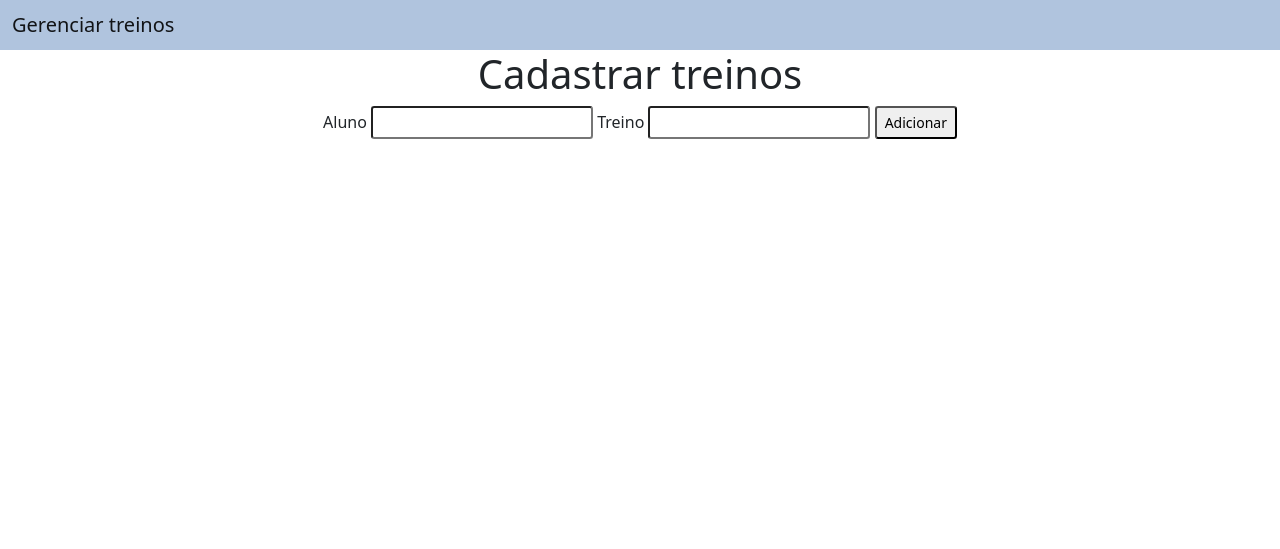
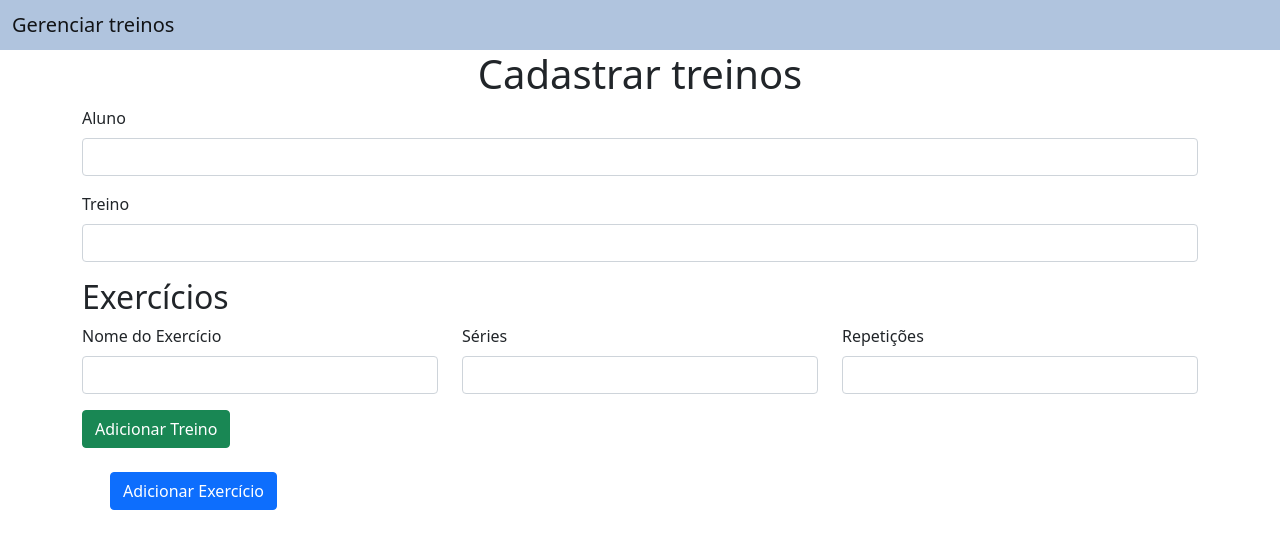
Before and after one commit to mateusbcavalcanti/Sistema-de-Academias, a Django app: page /telaProf/ in a window 1280 px wide. Shown: the top 549 px of the page. Run offline with Django 5.2, Linux system fonts and the light colour scheme.

Commit message:
fix telaProf

```diff
--- a/projeto_academia/app_academia/templates/telaProf/telaProf.html
+++ b/projeto_academia/app_academia/templates/telaProf/telaProf.html
@@ -21,13 +21,56 @@
   </nav>
   <form action="{% url 'listagem_treinos' %}" method="post">
     {% csrf_token %}
-    <div style="text-align: center;" class="container">
-      <h1>Cadastrar treinos</h1>
-      Aluno <input name="aluno" class="form-control-sm" type="text">
-      Treino <input name="treino" class="form-control-sm" type="text">
-      <button class="form-control-sm">Adicionar</button>
+    <div class="container">
+      <h1 style="text-align: center;">Cadastrar treinos</h1>
+      <div class="mb-3">
+        <label for="aluno" class="form-label">Aluno</label>
+        <input id="aluno" name="aluno" class="form-control" type="text">
+      </div>
+      <div class="mb-3">
+        <label for="treino" class="form-label">Treino</label>
+        <input id="treino" name="treino" class="form-control" type="text">
+      </div>
+      <div class="exercicios mb-3">
+        <h2>Exercícios</h2>
+        <div class="exercicio mb-3">
+          <div class="row">
+            <div class="col">
+              <label for="nome_exercicio" class="form-label">Nome do Exercício</label>
+              <input name="nome_exercicio[]" class="form-control" type="text">
+            </div>
+            <div class="col">
+              <label for="series" class="form-label">Séries</label>
+              <input name="series[]" class="form-control" type="number">
+            </div>
+            <div class="col">
+              <label for="repeticoes" class="form-label">Repetições</label>
+              <input name="repeticoes[]" class="form-control" type="number">
+            </div>
+          </div>
+        </div>
+      </div>
+      <button class="btn btn-success">Adicionar Treino</button>
     </div>
   </form>
+  <br>
+  <div>
+    <button id="add-exercicio" class="btn btn-primary mb-3" style="margin-left: 110px;">Adicionar Exercício</button>
+
+  </div>
+
+  <script src="https://code.jquery.com/jquery-3.6.0.min.js"></script>
+  <script>
+    $(document).ready(function() {
+      $("#add-exercicio").click(function() {
+        $(".exercicios").append('<div class="exercicio mb-3"><div class="row"><div class="col"><label for="nome_exercicio" class="form-label">Nome do Exercício</label><input name="nome_exercicio[]" class="form-control" type="text"></div><div class="col"><label for="series" class="form-label">Séries</label><input name="series[]" class="form-control" type="number"></div><div class="col"><label for="repeticoes" class="form-label">Repetições</label><input name="repeticoes[]" class="form-control" type="number"></div></div></div>');
+      });
+    });
+  </script>
+
+
+
+
 
   <!-- Optional JavaScript; choose one of the two! -->
 
```
